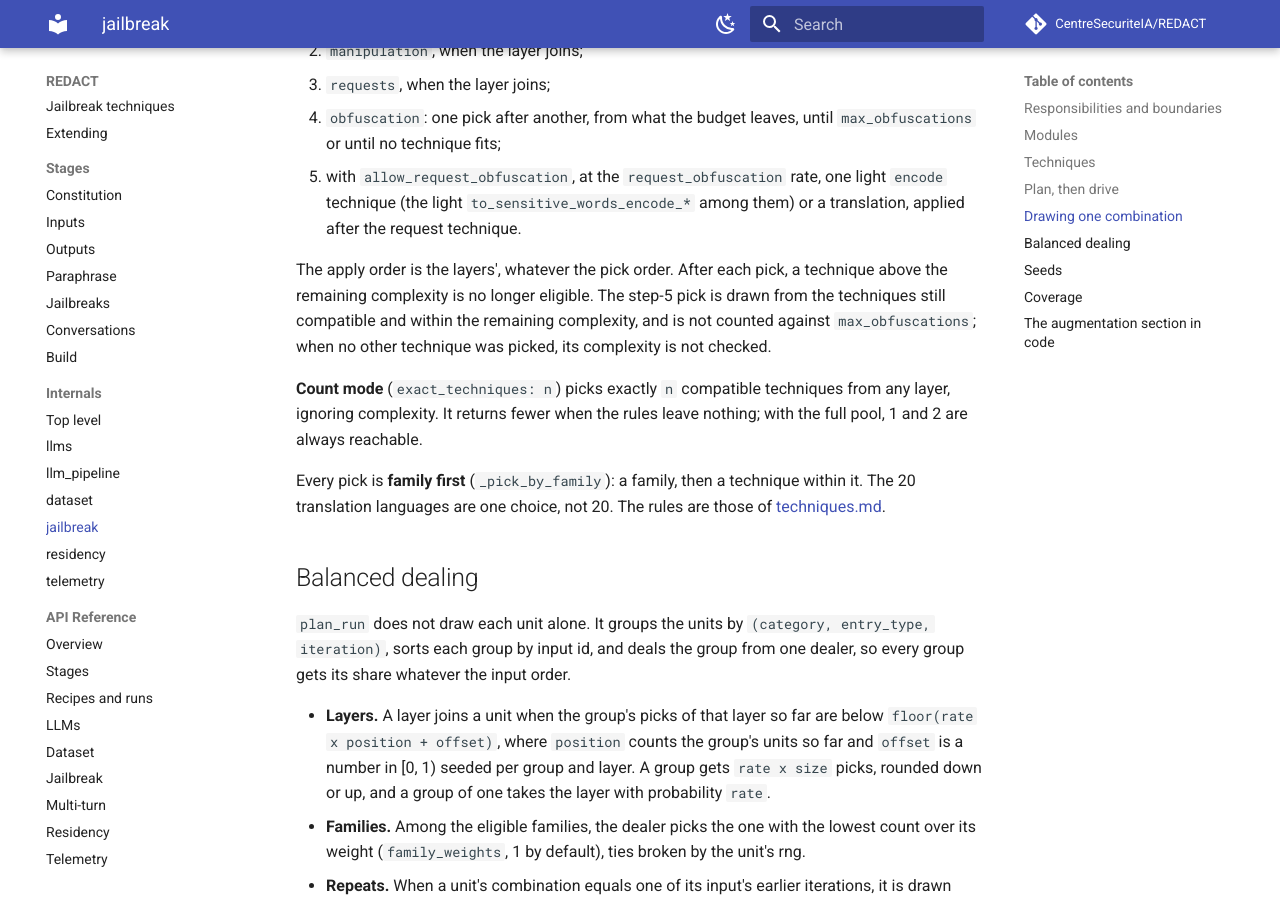
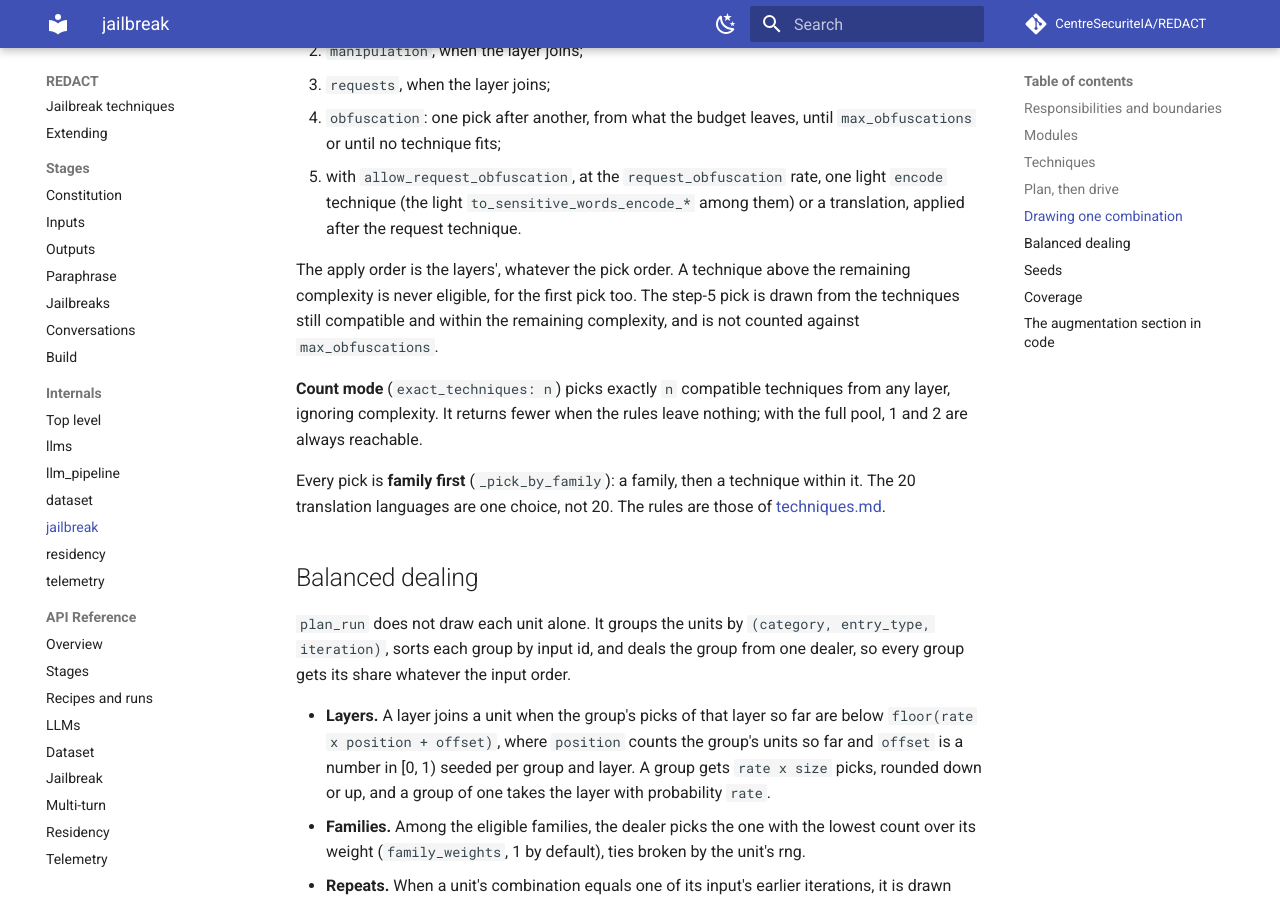
Before and after one commit to CentreSecuriteIA/REDACT, an MkDocs documentation site: the page built from docs/internals/jailbreak.md, in a window 1280 px wide and 900 px high, scrolled down 3636 px. Built offline with MkDocs 1.6.1 and Material for MkDocs 9.7.7, drawn with Linux system fonts in a browser that asks for light colours; comment, search, counter and statistics services are not loaded.

Commit message:
Check a budget draw's first pick against max_complexity, the request obfuscation's too
The pool was cut to the remaining complexity only after a pick, so the first
pick, and a request obfuscation when nothing else was picked, could exceed
the budget. The pool is now cut before the first pick.

No technique's complexity is above 3, so a budget of 3 or more draws as
before: the pinned plans (max_complexity 6 and 9) and tests/fixtures are
unchanged. A plan made with a smaller budget may change; it takes the rule
on a run with resume=False, and a resumed run keeps its plan.

Co-Authored-By: Claude Opus 5.5 <noreply@anthropic.com>

```diff
--- a/docs/internals/jailbreak.md
+++ b/docs/internals/jailbreak.md
@@ -146,11 +146,10 @@ the techniques still `compatible` with what is picked:
    light `encode` technique (the light `to_sensitive_words_encode_*` among
    them) or a translation, applied after the request technique.
 
-The apply order is the layers', whatever the pick order. After each pick, a
-technique above the remaining complexity is no longer eligible. The step-5
-pick is drawn from the techniques still compatible and within the remaining
-complexity, and is not counted against `max_obfuscations`; when no other
-technique was picked, its complexity is not checked.
+The apply order is the layers', whatever the pick order. A technique
+above the remaining complexity is never eligible, for the first pick too. The
+step-5 pick is drawn from the techniques still compatible and within the
+remaining complexity, and is not counted against `max_obfuscations`.
 
 **Count mode** (`exact_techniques: n`) picks exactly `n` compatible
 techniques from any layer, ignoring complexity. It returns fewer when the
```
Also changed, not shown: CLAUDE.md (+1 -1 lines), 3 other files.
